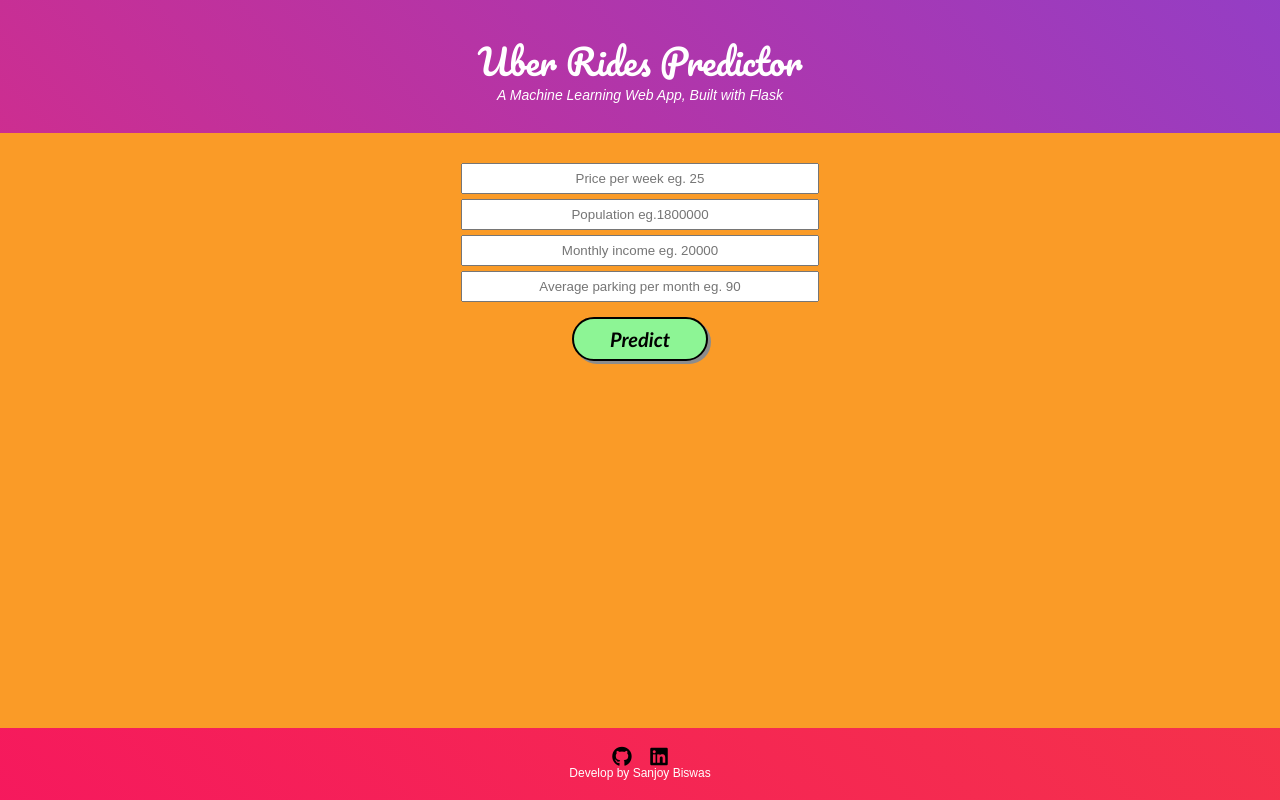
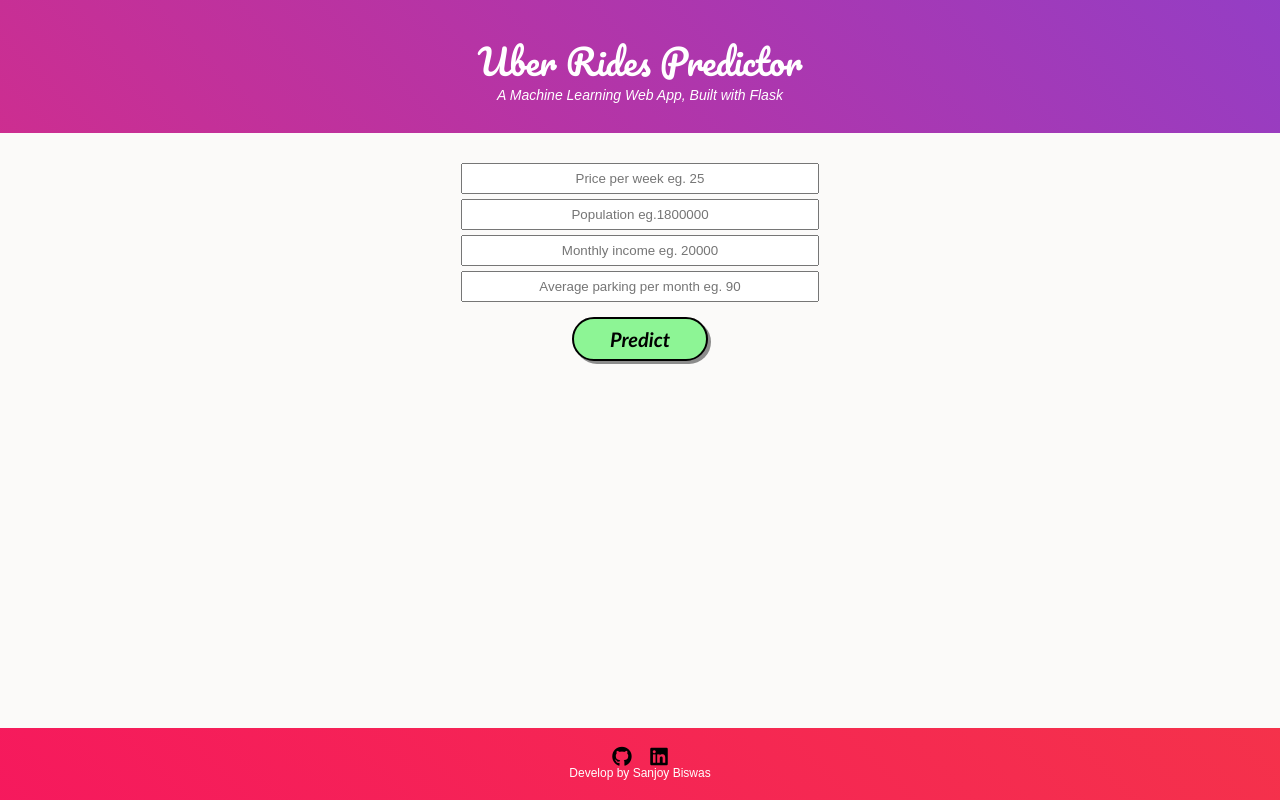
Before and after one commit to imsanjoykb/Uber-Rides-Prediction-Flask-Deploy, a Flask app: page / in a window 1280 px wide. Run offline with Flask 2, Linux system fonts and the light colour scheme; parts of the project's set-up code (start-up, migrations or seed data) failed here and were passed over; some libraries are stand-ins or nearby versions.

Commit message:
File Added

```diff
--- a/static/css/style.css
+++ b/static/css/style.css
@@ -1,7 +1,7 @@
 html{
 	height: 100%;
 	margin: 0;
-	background-color: rgb(250, 155, 39);
+	background-color: #fbfaf9;
 }
 
 body{
```
Also changed, not shown: 2 other files.
